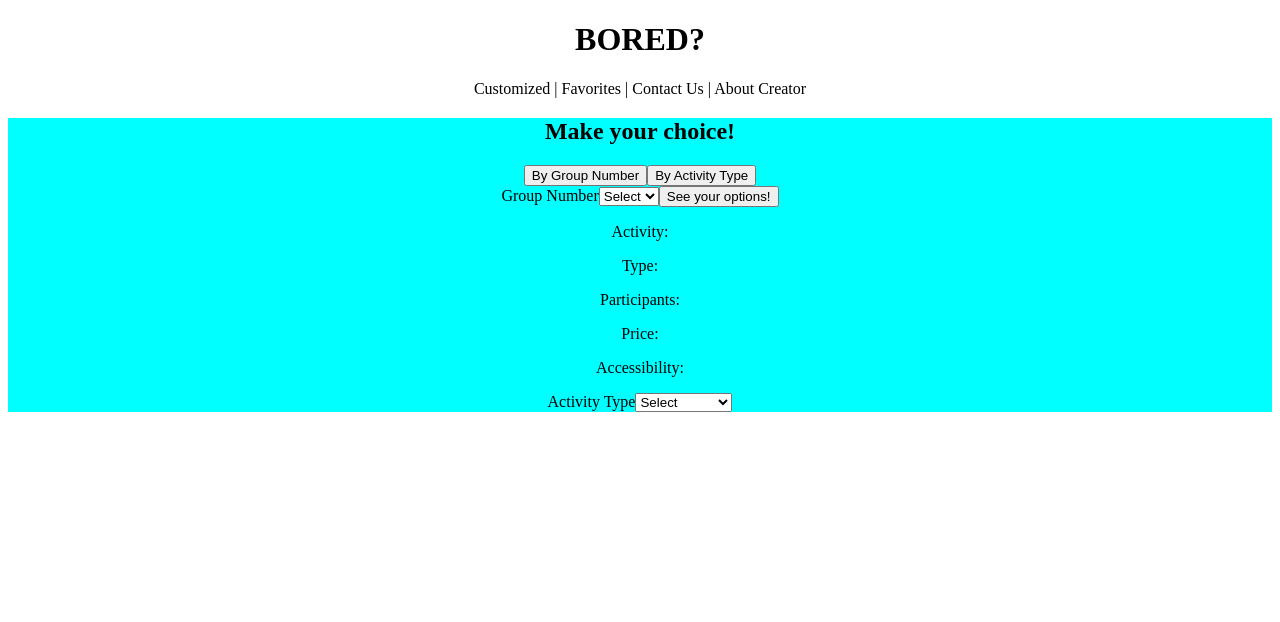
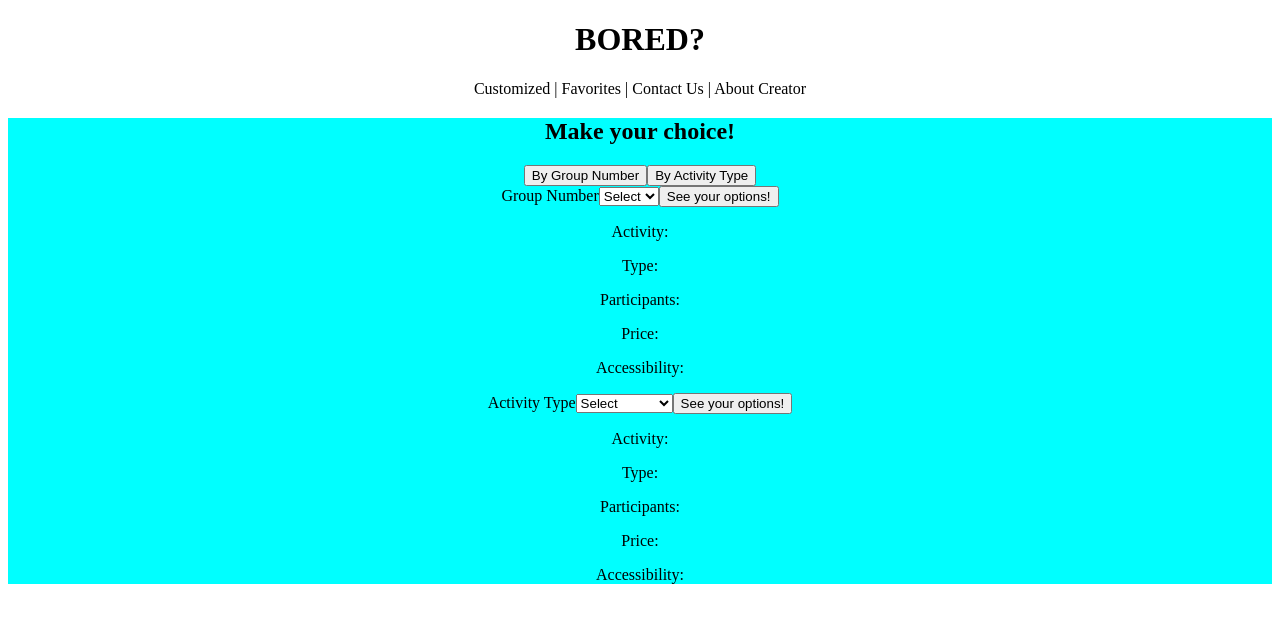
Before and after one commit to rneimeyer/project2-react-bored, a React (Create React App) app in the folder bored/: page /customized in a window 1280 px wide. Shown: the top 622 px of the page. Built offline with nearby package versions, Linux system fonts and the light colour scheme.

Commit message:
rendering data by activity type

```diff
--- a/bored/src/Type/Type.js
+++ b/bored/src/Type/Type.js
@@ -1,13 +1,27 @@
-import './Type.css';
-import {useState, useEffect} from 'react';
+import "./Type.css";
+import { useState, useEffect } from "react";
 
 function Type() {
+  const [choice, setChoice] = useState("");
+  const [typeData, setTypeData] = useState({});
 
+  const handleChoice = (event) => {
+    setChoice(event.target.value);
+  };
+  const displayChoice = (event) => {
+    event.preventDefault();
+    fetch(`http://www.boredapi.com/api/activity?type=${choice}`)
+      .then((response) => response.json())
+      .then((data) => setTypeData(data));
+  };
   return (
     <div className="customized">
+      <form onSubmit={displayChoice}>
       <label>Activity Type</label>
-        <select name="type" id="type">
-        <option value="" disabled selected hidden>Select</option>
+      <select name="type" id="type" defaultValue={""} onChange={handleChoice}>
+        <option value="" disabled>
+          Select
+        </option>
         <option value="education">Education</option>
         <option value="recreational">Recreational</option>
         <option value="social">Social</option>
@@ -18,6 +32,15 @@ function Type() {
         <option value="music">Music</option>
         <option value="busywork">Busywork</option>
       </select>
+      <input type="submit" value="See your options!" />
+      </form>
+      <div>
+        <p>Activity: {typeData.activity}</p>
+        <p>Type: {typeData.type}</p>
+        <p>Participants: {typeData.participants}</p>
+        <p>Price: {typeData.price}</p>
+        <p>Accessibility: {typeData.accessibility}</p>
+      </div>
     </div>
   );
 }
```
Lines whose indentation alone changed are shown as unchanged.
